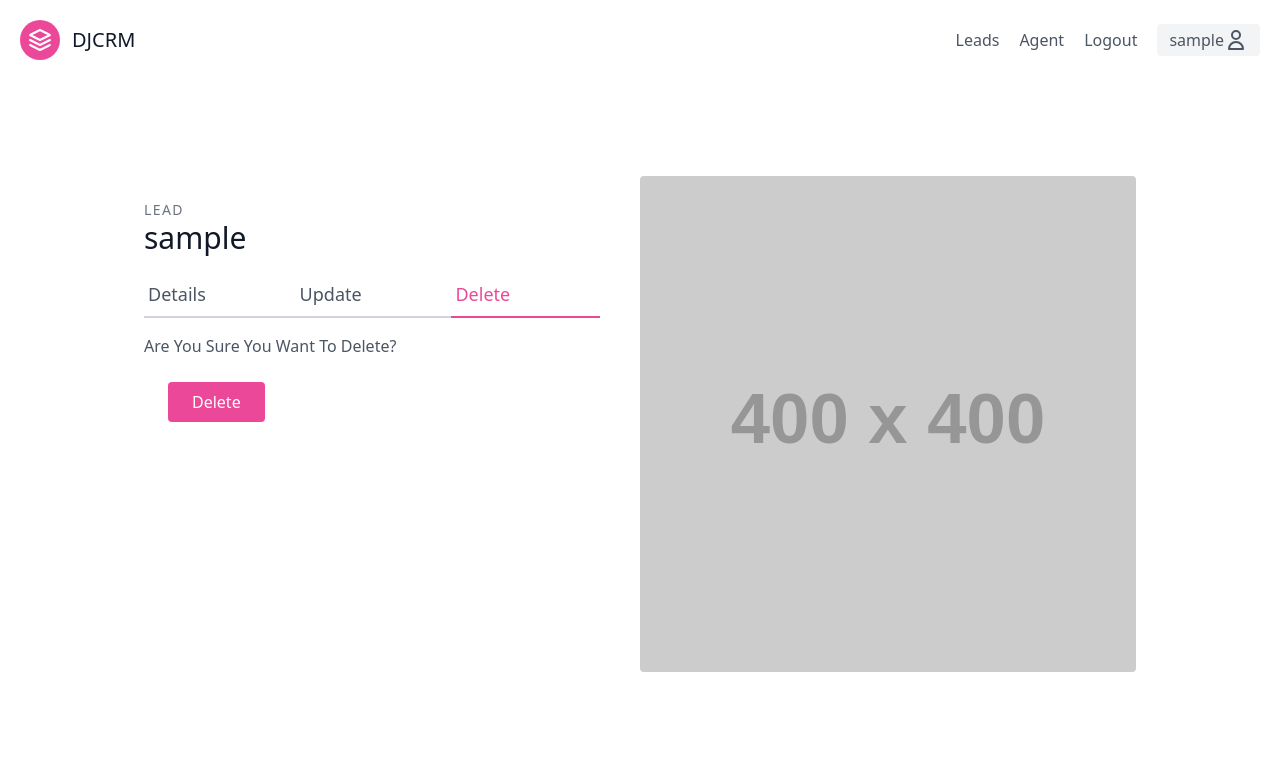
After one commit to coderj001/Django-CRM, a Django app: page /agents/delete/1/ in a window 1280 px wide. The commit adds this page. Shown: the top 767 px of the page. Run offline with Django 3.2, Linux system fonts and the light colour scheme; a user stored in the database is signed in; tables that the repository leaves empty hold one stand-in row (values such as "Sample post"); grey boxes labelled with a size stand in for pictures from a placeholder-image service; parts of the project's set-up code (start-up, migrations or seed data) failed here and were passed over; some libraries are stand-ins or nearby versions.

Commit message:
agents update and delete view is added

```diff
--- a/agents/urls.py
+++ b/agents/urls.py
@@ -1,5 +1,11 @@
 from django.urls import path
-from agents.views import AgentListView, AgentCreateView, AgentDetailView
+from agents.views import (
+    AgentListView,
+    AgentCreateView,
+    AgentDetailView,
+    AgentUpdateView,
+    AgentDeleteView
+)
 
 
 app_name = "agents"
@@ -7,5 +13,7 @@ app_name = "agents"
 urlpatterns = [
     path('', AgentListView.as_view(), name="agent-list"),
     path('create/', AgentCreateView.as_view(), name="agent-create"),
+    path('update/<pk>/', AgentUpdateView.as_view(), name="agent-update"),
+    path('delete/<pk>/', AgentDeleteView.as_view(), name="agent-delete"),
     path('<pk>/', AgentDetailView.as_view(), name="agent-detail"),
 ]
--- a/agents/views.py
+++ b/agents/views.py
@@ -1,6 +1,6 @@
 from django.contrib.auth.mixins import LoginRequiredMixin
 from django.urls import reverse_lazy
-from django.views.generic import CreateView, ListView, DetailView
+from django.views.generic import CreateView, DetailView, ListView, UpdateView, DeleteView
 
 from agents.forms import AgentModelForm
 from leads.models import Agent
@@ -10,6 +10,7 @@ class AgentListView(LoginRequiredMixin, ListView):
     template_name = "agents/agent_list.html"
 
     login_url = reverse_lazy('login')
+    context_object_name = "agents"
 
     def get_queryset(self):
         return Agent.objects.all()
@@ -19,7 +20,6 @@ class AgentCreateView(LoginRequiredMixin, CreateView):
     template_name = "agents/agent_create.html"
     form_class = AgentModelForm
     success_url = reverse_lazy("agents:agent-list")
-    context_object_name = "agents"
 
     def form_valid(self, form):
         instance = form.save(commit=False)
@@ -33,3 +33,16 @@ class AgentDetailView(LoginRequiredMixin, DetailView):
     template_name = "agents/agent_detail.html"
     context_object_name = "agent"
     login_url = reverse_lazy('login')
+
+
+class AgentUpdateView(LoginRequiredMixin, UpdateView):
+    template_name = "agents/agent_update.html"
+    form_class = AgentModelForm
+    success_url = reverse_lazy("agents:agent-list")
+    queryset = Agent.objects.all()
+
+
+class AgentDeleteView(LoginRequiredMixin, DeleteView):
+    template_name = "agents/agent_delete.html"
+    success_url = reverse_lazy("agents:agent-list")
+    queryset = Agent.objects.all()
--- a/leads/models.py
+++ b/leads/models.py
@@ -73,3 +73,6 @@ class Agent(models.Model):
 
     def __str__(self):
         return f"{self.user.username}"
+
+    def get_absolute_url(self):
+        return reverse("agents:agent-detail", kwargs={'pk': self.id})
--- /dev/null
+++ b/templates/agents/agent_delete.html
@@ -0,0 +1,45 @@
+{% extends "base.html" %}
+
+{% block TITLE %}
+  Agent Delete
+{% endblock TITLE %}
+
+{% block content %}
+  <section class="text-gray-600 body-font overflow-hidden">
+    <div class="container px-5 py-24 mx-auto">
+      <div class="lg:w-4/5 mx-auto flex flex-wrap">
+        <div class="lg:w-1/2 w-full lg:pr-10 lg:py-6 mb-6 lg:mb-0">
+          <h2 class="text-sm title-font text-gray-500 tracking-widest">
+            LEAD</h2>
+          <h1 class="text-gray-900 text-3xl title-font font-medium mb-4">
+              {{ agent.user.username }}
+          </h1>
+          <div class="flex mb-4">
+              <a href="{{ agent.get_absolute_url }}" class="flex-grow border-b-2 border-gray-300 py-2 text-lg px-1">
+              Details</a>
+            <a href=" {% url 'agents:agent-update' agent.id %}" class="flex-grow border-b-2 border-gray-300 py-2 text-lg px-1">
+              Update</a>
+            <a class="flex-grow text-pink-500 border-b-2 border-pink-500 py-2 text-lg px-1">
+              Delete</a>
+          </div>
+          <p>
+            Are You Sure You Want To Delete?</p>
+          <div class="flex">
+            <form action="." method="post" accept-charset="utf-8" class="p-2 m-4">
+              {% csrf_token %}
+              <input
+                type="submit"
+                value="Delete"
+                class="flex ml-auto text-white bg-pink-500 border-0 py-2 px-6 focus:outline-none hover:bg-pink-600 rounded"/>
+
+            </form>
+          </div>
+        </div>
+        <img
+          alt="ecommerce"
+          class="lg:w-1/2 w-full lg:h-auto h-64 object-cover object-center rounded"
+          src="https://dummyimage.com/400x400">
+      </div>
+    </div>
+  </section>
+{% endblock content %}
--- a/templates/agents/agent_list.html
+++ b/templates/agents/agent_list.html
@@ -37,13 +37,12 @@
               </div>
               <div class="flex-grow">
                 <h2 class="text-gray-900 text-lg title-font font-medium mb-3">
-                  {{ agent.user.first_name | capfirst }}
-                  {{ agent.user.last_name | capfirst }}
+                    {{ agent.user.username }}
                 </h2>
                 <p class="leading-relaxed text-base">
                   Blue bottle crucifix vinyl post-ironic four dollar toast vegan taxidermy. Gastropub indxgo juice poutine.
                 </p>
-                <a href="#" class="mt-3 text-pink-500 inline-flex items-center">
+                <a href="{{agent.get_absolute_url}}" class="mt-3 text-pink-500 inline-flex items-center">
                   More Info
                   <svg
                     fill="none"
--- a/templates/utils/navbar.html
+++ b/templates/utils/navbar.html
@@ -20,12 +20,14 @@
         <a href=" {% url 'leads:lead-list' %}" class="mr-5 hover:text-gray-900">
           Leads
         </a>
+        <a href=" {% url 'agents:agent-list' %}" class="mr-5 hover:text-gray-900">
+          Agent</a>
         {% if request.user.is_authenticated %}
           <a href="{% url 'logout' %}" class="mr-5 hover:text-gray-900">
             Logout
           </a>
         {% else %}
-          <a href="{% url 'signup' %}" class="mr-5 hover:text-gray-900" >
+          <a href="{% url 'signup' %}" class="mr-5 hover:text-gray-900">
             SignUp
           </a>
         {% endif %}
```
Also changed, not shown: templates/agents/agent_detail.html (+66 -0 lines), templates/agents/agent_update.html (added, +40 -0 lines).
